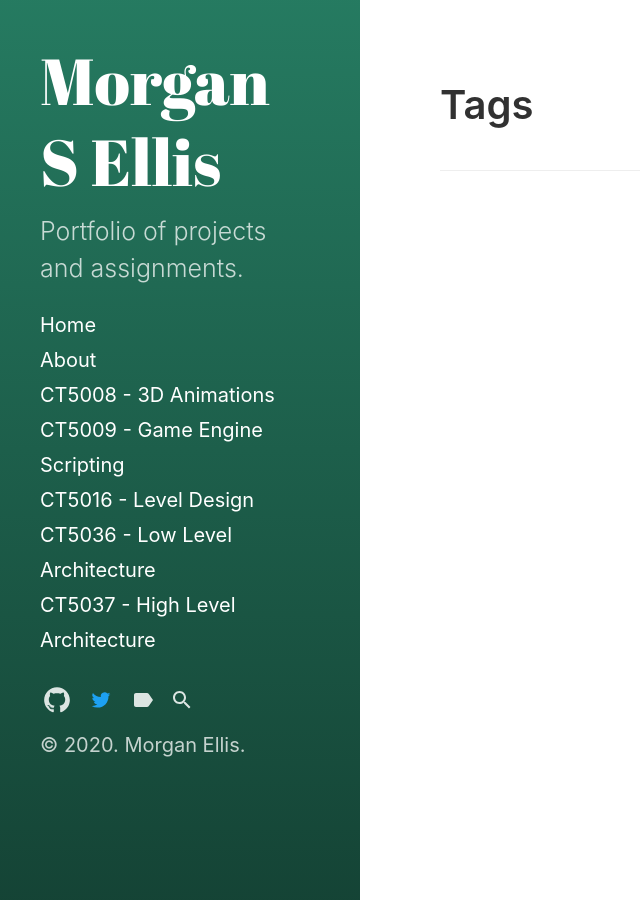
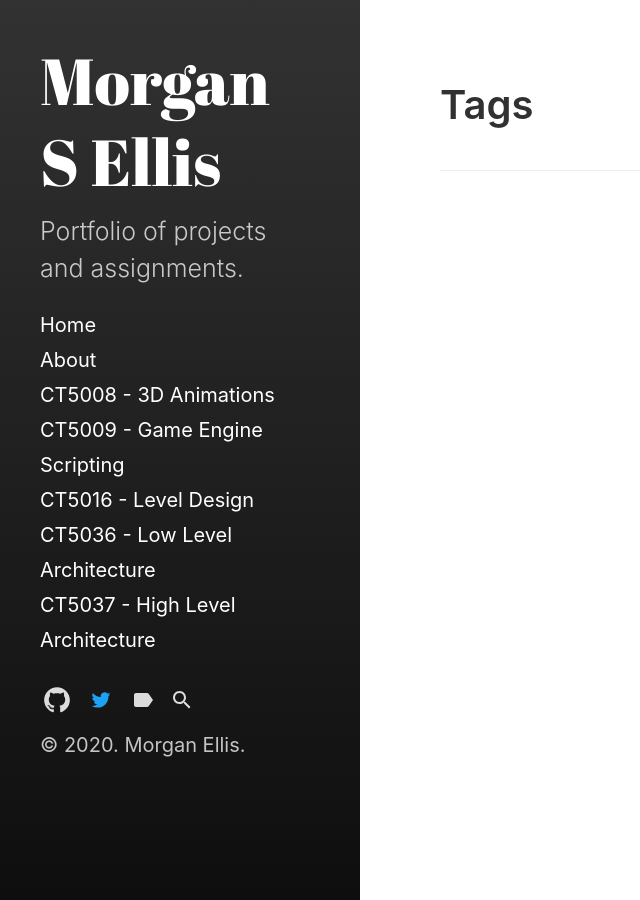
Before and after one commit to morgansellis/MorganSEllis.github.io, a Jekyll site: the page built from tags.html, in a window 1280 px wide. Shown: the whole page, without its empty margins (0-640 px from the left). Built offline with Jekyll 4.4.1, drawn with Linux system fonts in a browser that asks for light colours.

Commit message:
Update main.scss

```diff
--- a/assets/css/main.scss
+++ b/assets/css/main.scss
@@ -4,7 +4,7 @@
 # Jekyll needs front matter for SCSS files
 ---
 
-$sidebar-bg-color: #1d5f4b;
+$sidebar-bg-color: #202020;
 $link-color: #1a71f5;
 $sidebar-sticky: false;
 @import "hydeout";
```
